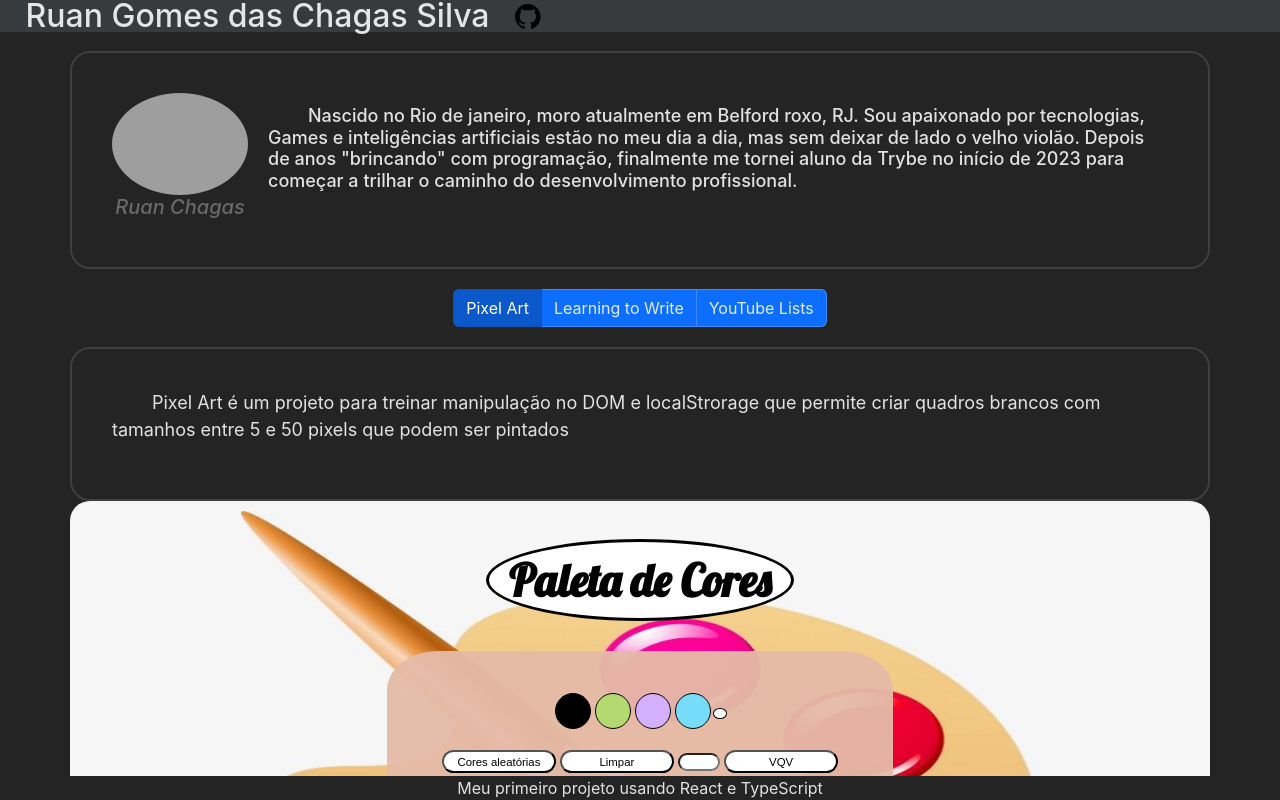
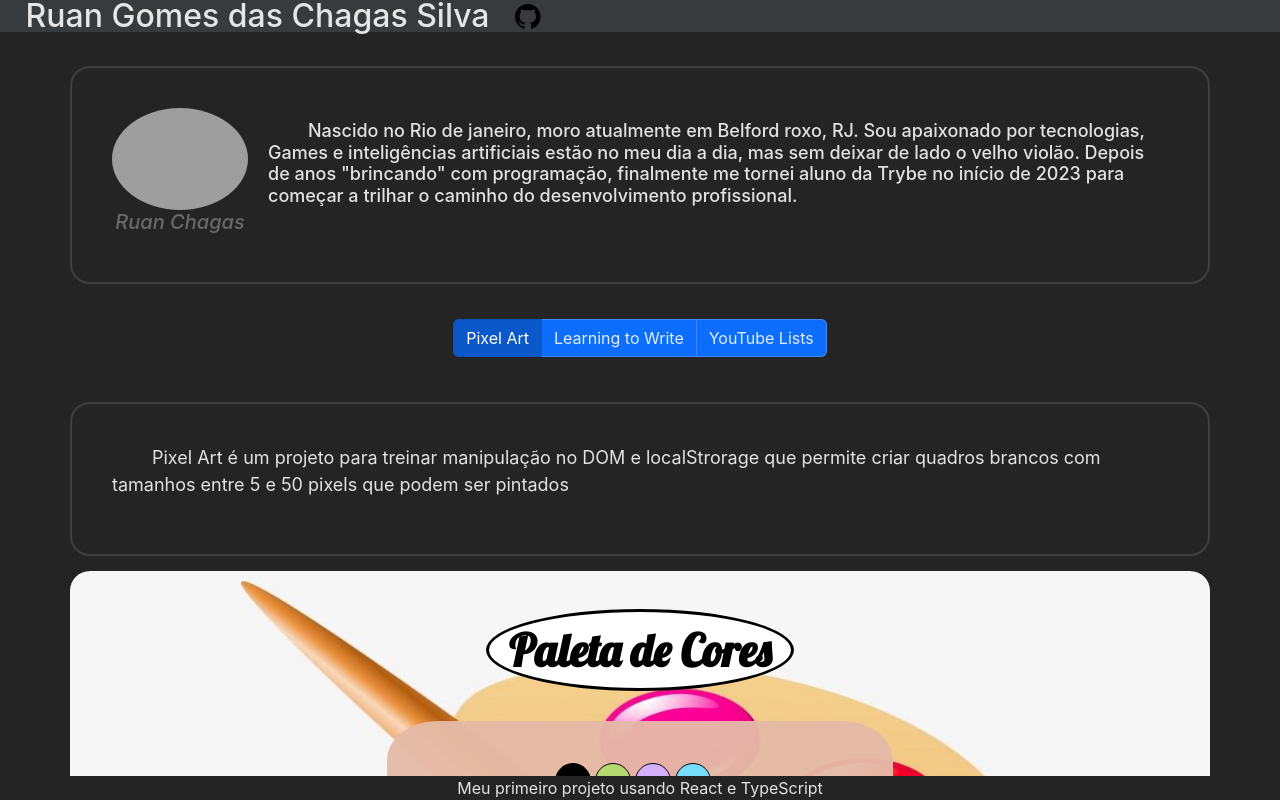
Before and after one commit to RuanChagas95/portifolio, a React (Vite) app: page / in a window 1280 px wide. Both pictures are taken after a click on the button "Pixel Art". Shown: the top 800 px of the page. Built offline with nearby package versions, Linux system fonts and the light colour scheme; grey boxes are pictures that could not be loaded.

Commit message:
style fix cell

```diff
--- a/src/components/projects/ProjectDescribe/ProjectDescribe.tsx
+++ b/src/components/projects/ProjectDescribe/ProjectDescribe.tsx
@@ -9,7 +9,7 @@ export default function ProjectDescribe() {
     }
     const {describe} = project
         return (<>
-            <div>
+            <div className="project">
             <div className="container"><p>{describe}</p></div>
             <iframe src={`/src/components/projects/${folder}/`}></iframe>
         </div>
--- a/src/components/projects/ProjectDescribe/projectDescribe.css
+++ b/src/components/projects/ProjectDescribe/projectDescribe.css
@@ -7,12 +7,21 @@ iframe {
   height: 100vh;
   border-radius: 20px;
 }
+.collapse {
+  display: flex;
+  flex-direction: column;
+  padding: 20px;
+}
 .container {
   align-self: center;
   border: 2px solid rgba(255, 255, 255, 0.123);
   border-radius: 20px;
   padding: 40px;
+  margin: 15px 0;
 }
 .container p {
   width: 100%;
 }
+.project {
+  padding: 10px;
+}
```
